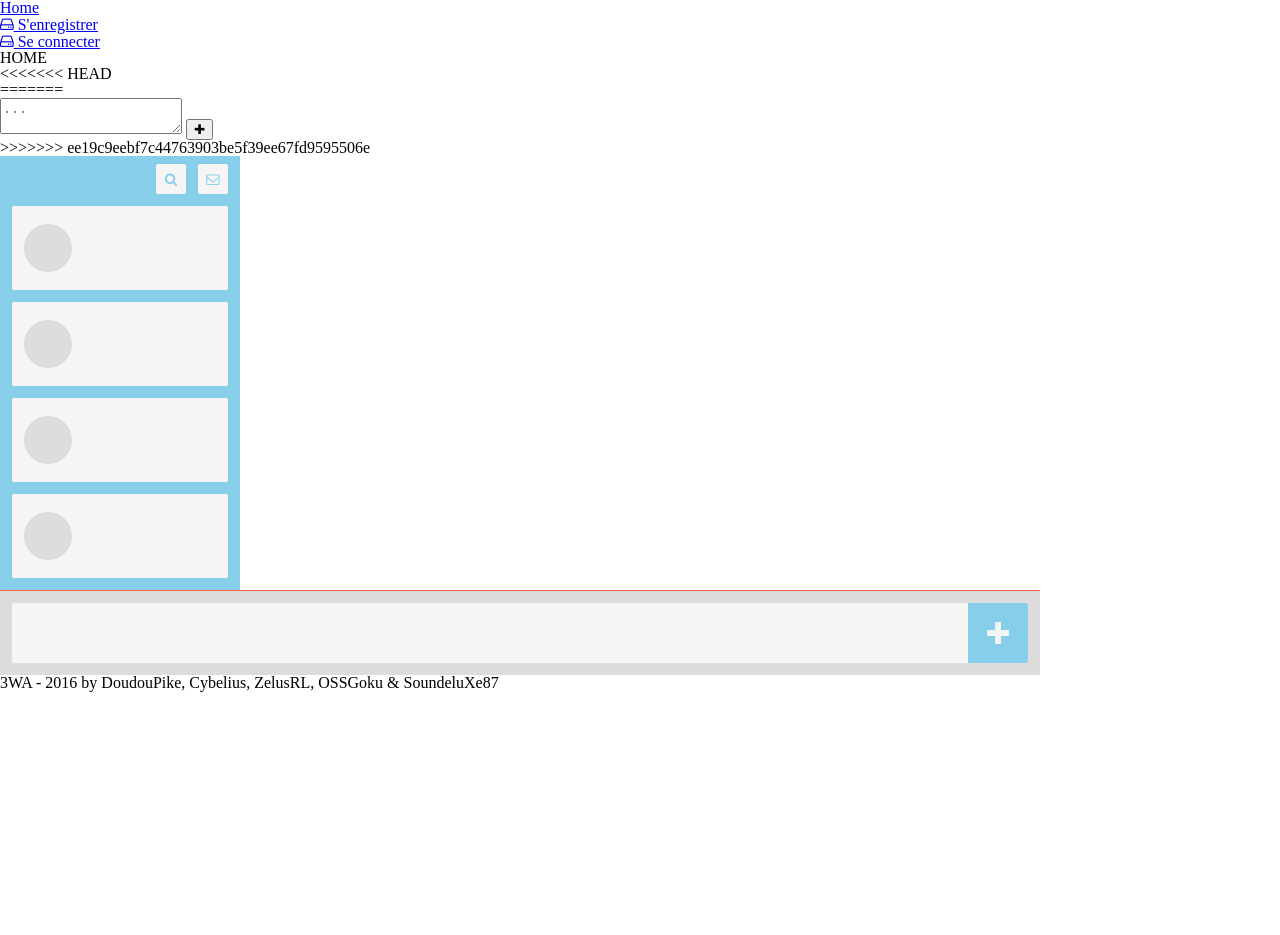
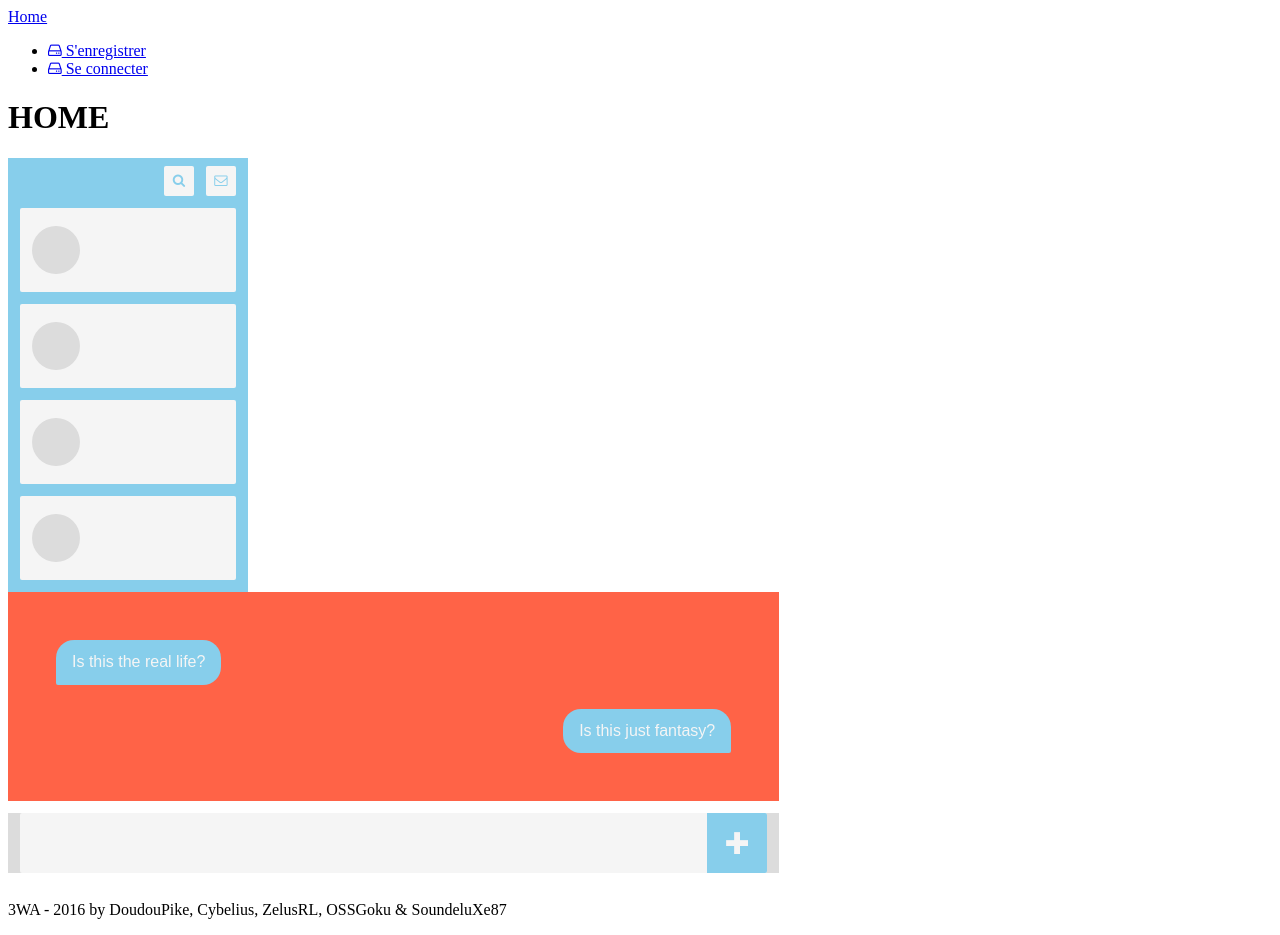
Before and after one commit to EquusHumanis/chat, a PHP site: page / in a window 1280 px wide. Before the commit the page ends 692 px from the top, so only its background shows below. Run offline with PHP 8.4, Linux system fonts and the light colour scheme; some libraries are stand-ins or nearby versions.

Commit message:
skel.phtml

```diff
--- a/public/styles/style.css
+++ b/public/styles/style.css
@@ -1,7 +1,4 @@
 /*GLOBAL*/
-body {
-  margin: 0;
-}
 
 /*HEADER*/
 
@@ -10,11 +7,27 @@ body {
 /*FOOTER*/
 
 /*CHAT*/
-@charset "UTF-8";
+.clearfix:after {
+  content: "";
+  display: block;
+  clear: both;
+}
+
+.floatLeft {
+  float: left;
+  width: 20%;
+}
+
+.floatRight {
+  float: right;
+  width: 80%;
+}
+
+/*@charset "UTF-8";
 html, body, .container {
   height: 100%;
   overflow: hidden;
-}
+}*/
 
 .container {
   width: 100%;
@@ -26,6 +39,7 @@ html, body, .container {
       -ms-flex-flow: column wrap;
           flex-flow: column wrap;
 }
+
 
 .contacts {
   -webkit-flex-basis: 100%;
@@ -113,10 +127,10 @@ html, body, .container {
 }
 
 .messages {
-  -webkit-box-flex: 1;
+/*  -webkit-box-flex: 1;
   -webkit-flex: 1 1px;
       -ms-flex: 1 1px;
-          flex: 1 1px;
+          flex: 1 1px;*/
   background: tomato;
   overflow-y: scroll;
 }
--- a/views/chat.phtml
+++ b/views/chat.phtml
@@ -1,34 +1,5 @@
-<<<<<<< HEAD
-<div class="container">
-=======
-
-
-
-<form method="POST">
-  <input type="hidden" name="action" value="create" >
-  <textarea name="message" placeholder="..."></textarea>
-  <input type="submit" value="✚" >
-</form>
-
-
-
-
-
-
-
-
-
-
-
-
-
-
-
-
-
-    <div class="container">
->>>>>>> ee19c9eebf7c44763903be5f39ee67fd9595506e
-  <div class="contacts">
+<div class="container clearfix">
+  <div class="contacts floatLeft">
     <div class="buttons">
       <button class="new-message fa-envelope-o"></button><button class="search fa-search"></button>
     </div>
@@ -39,6 +10,7 @@
       <li></li>
     </ul>
   </div>
+  <div class="floatRight">
     <div class="messages">
       <ul>
       <li>
@@ -46,174 +18,6 @@
       </li>
       <li>
       Is this just fantasy?
-      </li>
-      <li>
-        Caught in a landslide
-      </li>
-      <li>
-        No escape from reality.
-      </li>
-      <li>
-        Open your eyes
-      </li>
-      <li>
-        Look up to the skies and see
-      </li>
-      <li>
-        I&#39;m just a poor boy, I need no sympathy
-      </li>
-      <li>
-        Because I&#39;m easy come, easy go
-      </li>
-      <li>
-        Little high, little low
-      </li>
-      <li>
-        Anyway the wind blows doesn&#39;t really matter to me, to me.
-      </li>
-      <li>
-        Mama, just killed a man
-      </li>
-      <li>
-        Put a gun against his head
-      </li>
-      <li>
-        Pulled my trigger, now he&#39;s dead.
-      </li>
-      <li>
-        Mama, life had just begun
-      </li>
-      <li>
-        But now I&#39;ve gone and thrown it all away.
-      </li>
-      <li>
-        Mama, ooh
-      </li>
-      <li>
-        Didn&#39;t mean to make you cry
-      </li>
-      <li>
-        If I&#39;m not back again this time tomorrow
-      </li>
-      <li>
-        Carry on, carry on as if nothing really matters.
-      </li>
-      <li>
-        Too late, my time has come
-      </li>
-      <li>
-        Sent shivers down my spine
-      </li>
-      <li>
-        Body&#39;s aching all the time.
-      </li>
-      <li>
-        Goodbye, everybody, I&#39;ve got to go
-      </li>
-      <li>
-        Gotta leave you all behind and face the truth.
-      </li>
-      <li>
-        Mama, ooh (anyway the wind blows)
-      </li>
-      <li>
-        I don&#39;t wanna die
-      </li>
-      <li>
-        I sometimes wish I&#39;d never been born at all.
-      </li>
-      <li>
-        I see a little silhouetto of a man
-      </li>
-      <li>
-        Scaramouche, Scaramouche, will you do the Fandango?
-      </li>
-      <li>
-        Thunderbolt and lightning
-      </li>
-      <li>
-        Very, very frightening me.
-      </li>
-      <li>
-        (Galileo) Galileo.
-      </li>
-      <li>
-        (Galileo) Galileo
-      </li>
-      <li>
-        Galileo Figaro
-      </li>
-      <li>
-        Magnifico.
-      </li>
-      <li>
-        I&#39;m just a poor boy, nobody loves me.
-      </li>
-      <li>
-        He&#39;s just a poor boy from a poor family
-      </li>
-      <li>
-        Spare him his life from this monstrosity.
-      </li>
-      <li>
-        Easy come, easy go, will you let me go?
-      </li>
-      <li>
-        Bismillah! No, we will not let you go. (Let him go!)
-      </li>
-      <li>
-        Bismillah! We will not let you go. (Let him go!)
-      </li>
-      <li>
-        Bismillah! We will not let you go. (Let me go!)
-      </li>
-      <li>
-        Will not let you go. (Let me go!)
-      </li>
-      <li>
-        Never, never let you go
-      </li>
-      <li>
-        Never let me go, oh.
-      </li>
-      <li>
-        No, no, no, no, no, no, no.
-      </li>
-      <li>
-        Oh, mama mia, mama mia (Mama mia, let me go.)
-      </li>
-      <li>
-        Beelzebub has a devil put aside for me, for me, for me.
-      </li>
-      <li>
-        So you think you can stone me and spit in my eye?
-      </li>
-      <li>
-        So you think you can love me and leave me to die?
-      </li>
-      <li>
-        Oh, baby, can&#39;t do this to me, baby
-      </li>
-      <li>
-        Just gotta get out, just gotta get right outta here.
-      </li>
-      <li>
-        (Oh, yeah, oh yeah)
-      </li>
-      <li>
-        Nothing really matters
-      </li>
-      <li>
-        Anyone can see
-      </li>
-      <li>
-        Nothing really matters
-      </li>
-      <li>
-        Nothing really matters to me.
-      </li>
-      <li>
-        Anyway the wind blows.
       </li>
       </ul>
     </div>
@@ -224,5 +28,6 @@
       </div>
     </div>
   </div>
+</div>
 
 <script type="text/javascript" src="public/scripts/index.js"></script>
--- a/views/skel.phtml
+++ b/views/skel.phtml
@@ -5,7 +5,7 @@
 		<title>Chat</title>
 		<!-- <link href="https://fonts.googleapis.com/css?family=Open+Sans" rel="stylesheet"> -->
 		<!-- <link rel="icon" type="image/x-icon" href="public/images/favicon.ico" /> -->
-		<link rel="stylesheet" type="text/css" href="public/styles/reset.css">
+		<!-- <link rel="stylesheet" type="text/css" href="public/styles/reset.css"> -->
 		<link rel="stylesheet" type="text/css" href="public/styles/style.css">
 		<link rel="stylesheet" href="//cdnjs.cloudflare.com/ajax/libs/font-awesome/4.2.0/css/font-awesome.min.css">
 	</head>
```
Lines whose indentation alone changed are shown as unchanged.
